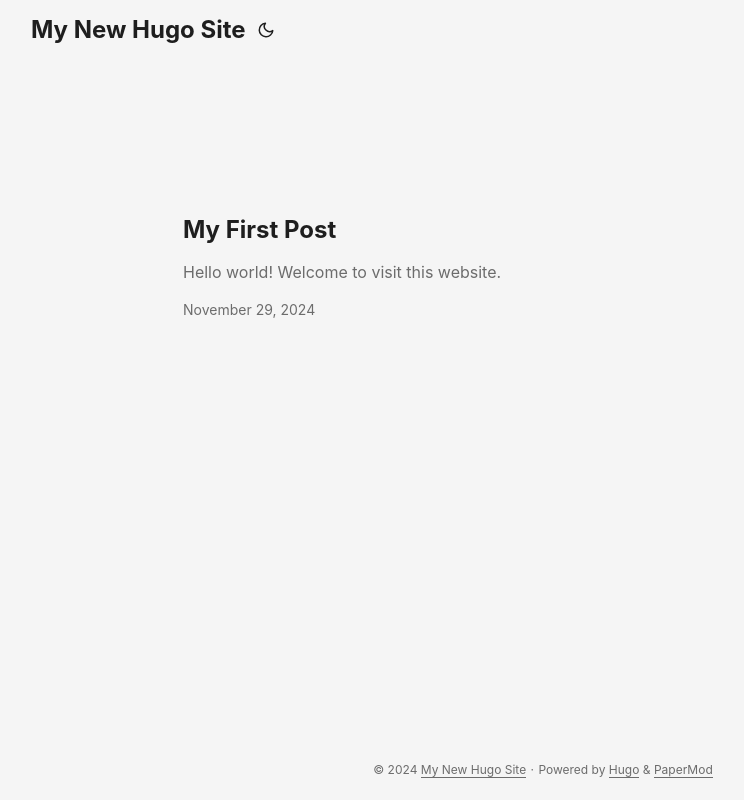
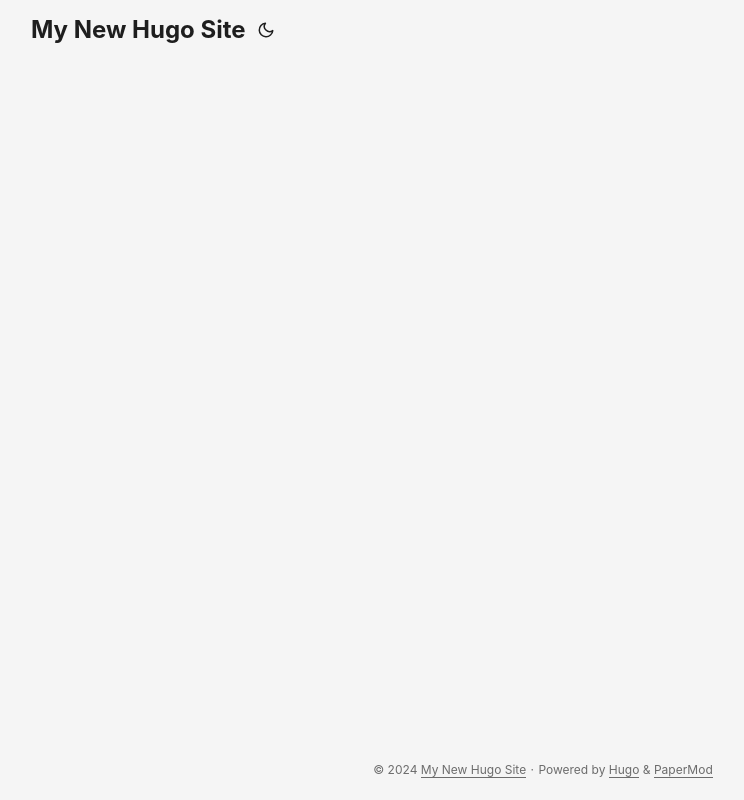
Before and after one commit to trivialt/trivialt.github.io, a plain HTML site: page index.html in a window 1280 px wide. Shown: the whole page, without its empty margins (97-841 px from the left). Drawn offline with Linux system fonts and the light colour scheme.

Commit message:
deploy: trivialt/trivialt-blog@8334caa3de2d833eaa7f5643912afce22358ece1

```diff
--- a/index.html
+++ b/index.html
@@ -125,19 +125,6 @@
     </nav>
 </header>
 <main class="main">
-
-<article class="first-entry">
-  <header class="entry-header">
-    <h2 class="entry-hint-parent">My First Post
-    </h2>
-  </header>
-  <div class="entry-content">
-    <p>Hello world! Welcome to visit this website.
-</p>
-  </div>
-  <footer class="entry-footer"><span title='2024-11-29 13:52:36 +0800 +0800'>November 29, 2024</span></footer>
-  <a class="entry-link" aria-label="post link to My First Post" href="https://trivialt.github.io/posts/my-first-post.html"></a>
-</article>
     </main>
 
 <footer class="footer">
```
